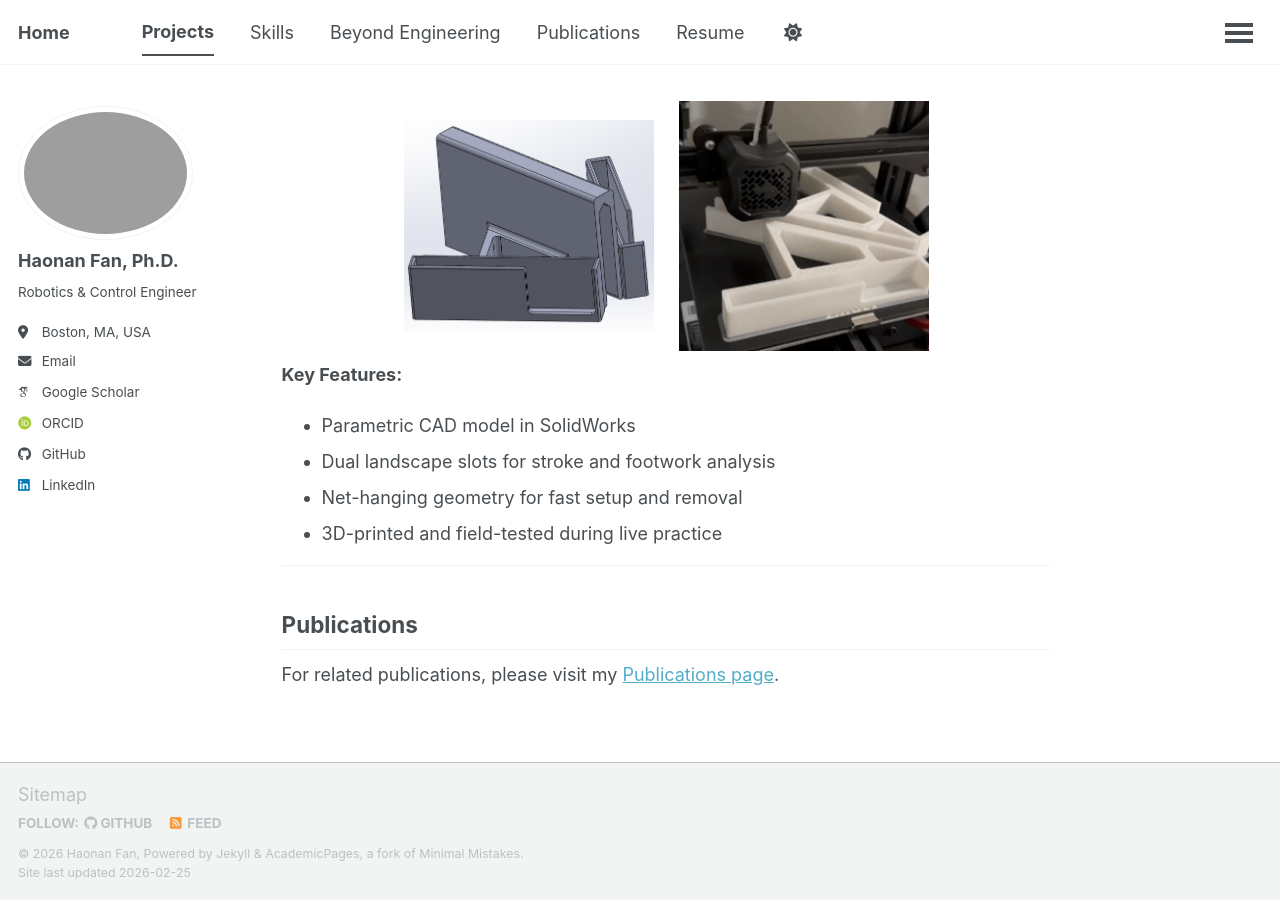
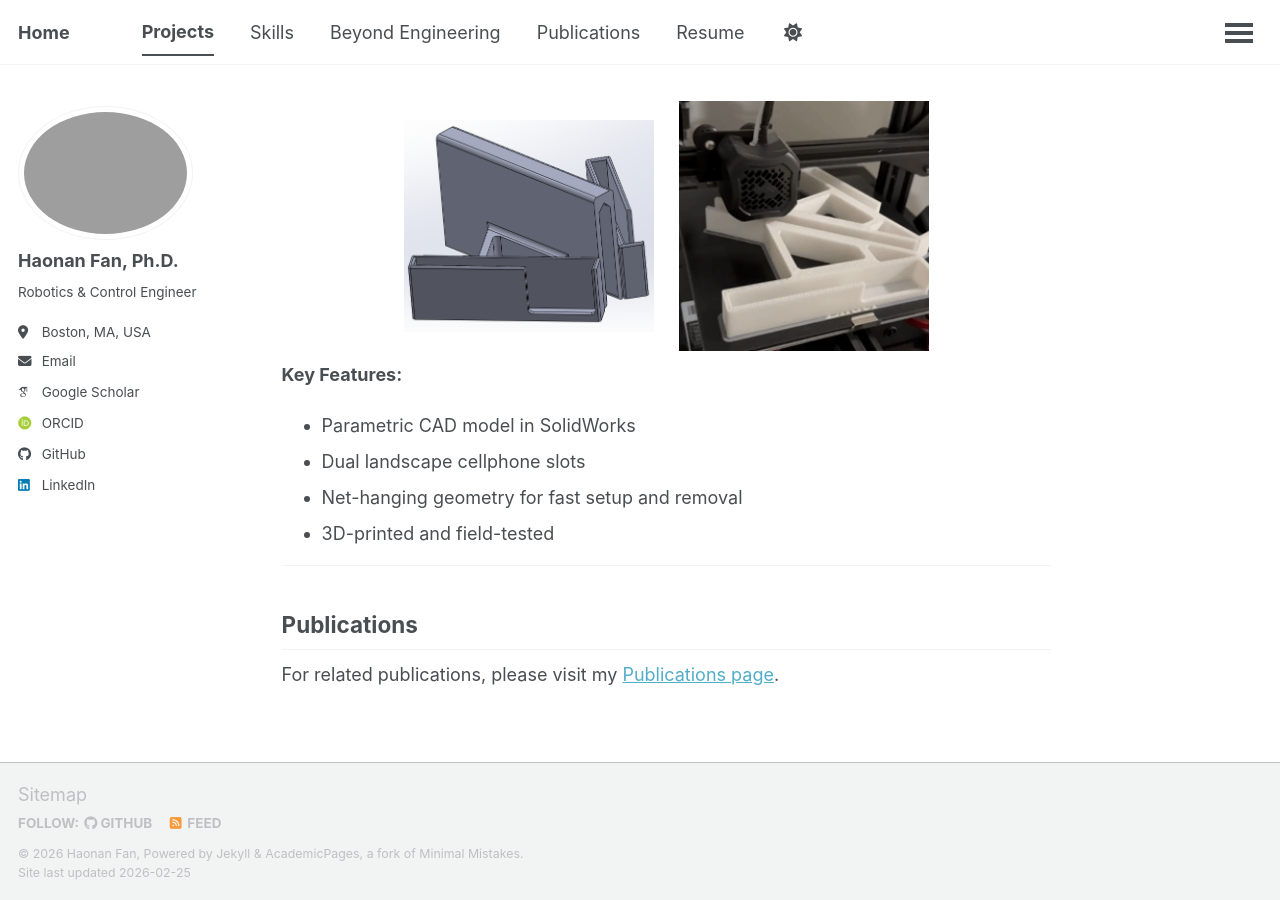
Before and after one commit to fanhaonan080/fanhaonan080.github.io, a Jekyll site: the page built from _pages/projects.md, in a window 1280 px wide and 900 px high, scrolled down 3079 px. Built offline with Jekyll 4.4.1, drawn with Linux system fonts in a browser that asks for light colours; some web fonts are replaced; our own code applies the rules of GitHub Pages for plain Markdown files; a script that is not in the unit is left out.

Commit message:
Update projects page

```diff
--- a/_pages/projects.md
+++ b/_pages/projects.md
@@ -98,9 +98,9 @@ The whole searching and CAD was done under 30 minutes while I was waiting for my
 
 **Key Features:**
 - Parametric CAD model in SolidWorks
-- Dual landscape slots for stroke and footwork analysis
+- Dual landscape cellphone slots
 - Net-hanging geometry for fast setup and removal
-- 3D-printed and field-tested during live practice
+- 3D-printed and field-tested
 
 ---
 
```
